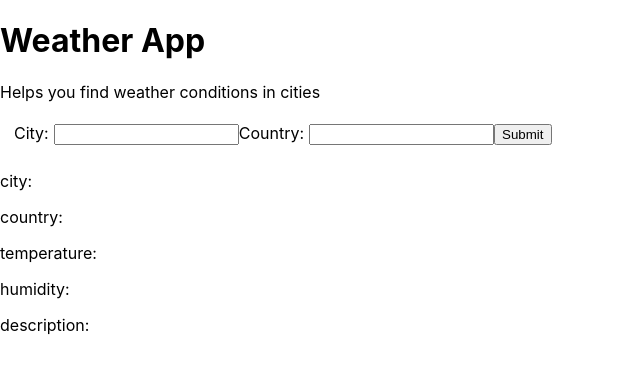
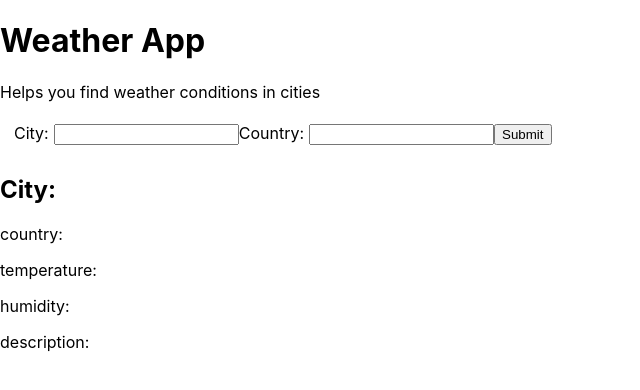
Before and after one commit to K-Tsai/Weather-App-, a React (Create React App) app: page / in a window 1280 px wide. Shown: the top 390 px of the page, without its empty margins (0-640 px from the left). Built offline with nearby package versions, Linux system fonts and the light colour scheme.

Commit message:
added some signs

```diff
--- a/src/App.js
+++ b/src/App.js
@@ -25,7 +25,7 @@ class App extends React.Component {
     const city = e.target.elements.city.value;
     const country = e.target.elements.country.value;
     e.preventDefault();
-    await fetch(`http://api.openweathermap.org/data/2.5/weather?q=${city},${country}&APPID=${Api_Key}`)
+    await fetch(`http://api.openweathermap.org/data/2.5/weather?q=${city},${country}&APPID=${Api_Key}&units=imperial`)
     .then(res => res.json())
     .then(
       (result) => {
@@ -33,8 +33,8 @@ class App extends React.Component {
           isLoaded: true,
           city: result.name,
           country: result.sys.country,
-          temperature: result.main.temp,
-          humidity: result.main.humidity,
+          temperature: result.main.temp + "°F" ,
+          humidity: result.main.humidity + "%",
           description: result.weather[0].description,
         });
       },
--- a/src/Components/Weather.js
+++ b/src/Components/Weather.js
@@ -4,7 +4,7 @@ class Weather extends React.Component {
   render() {
     return (
 			<section className= "results">
-      		<p> city: {this.props.city}</p>
+      		<h1> City: {this.props.city}</h1>
 					<p> country: {this.props.country}</p>
 					<p> temperature: {this.props.temperature}</p>
 					<p> humidity: {this.props.humidity}</p>
```
